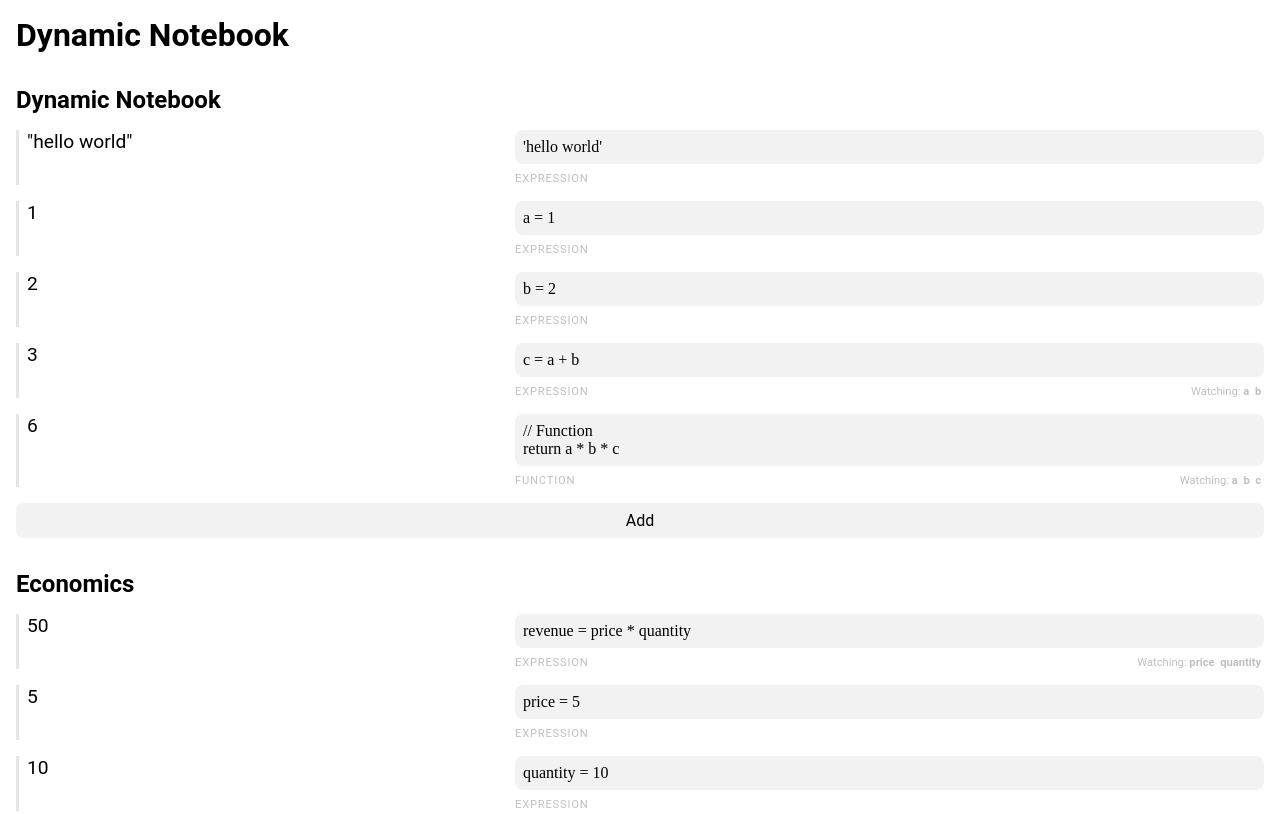
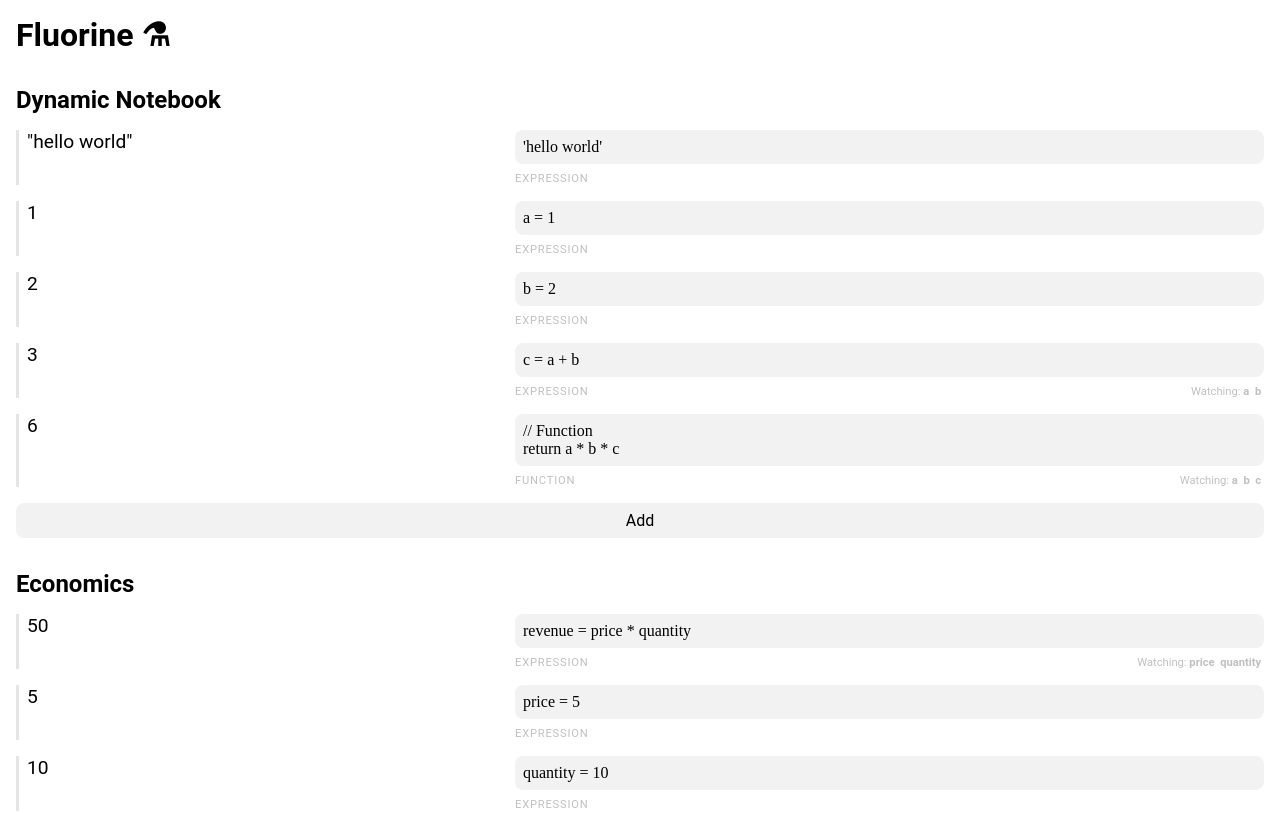
Before and after one commit to darrylyeo/fluorine-notebook, a plain HTML site: page index.html in a window 1280 px wide. Shown: the top 814 px of the page. Drawn offline with Linux system fonts and the light colour scheme.

Commit message:
Change title

```diff
--- a/index.html
+++ b/index.html
@@ -128,7 +128,7 @@
 	}
 </style>
 <body>
-<h1>Dynamic Notebook</h1>
+<h1>Fluorine ⚗</h1>
 <script src="framework.js"></script>
 <script src="dy-textarea.js"></script>
 <script src="dynamic-notebook.js"></script>
```
